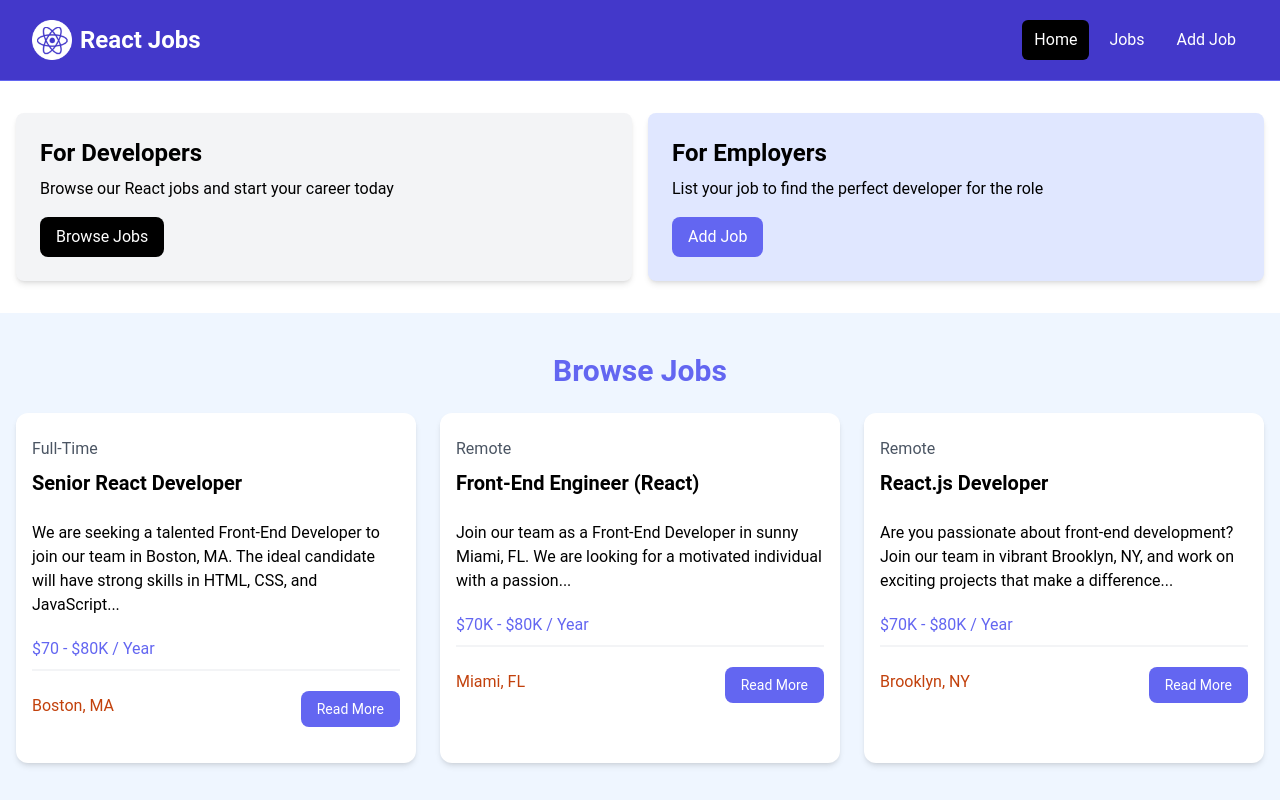
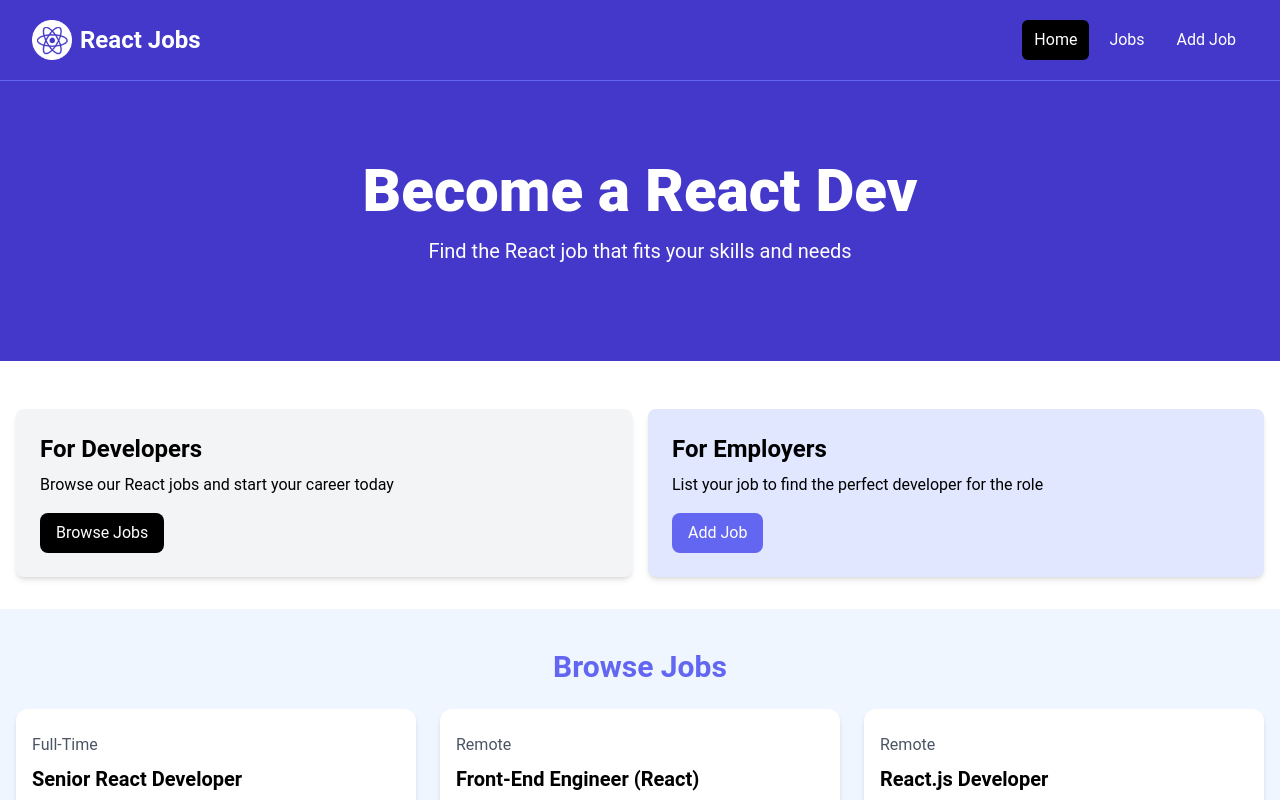
Before and after one commit to kourosh-dev/react-jobs, a React (Vite) app: page / in a window 1280 px wide. Shown: the top 800 px of the page. Built offline with nearby package versions, Linux system fonts and the light colour scheme.

Commit message:
added card component

```diff
--- a/src/App.jsx
+++ b/src/App.jsx
@@ -1,41 +1,14 @@
-import Navbar from "./components/navbar";
+import Navbar from "./components/Navbar";
+import Hero from "./components/Hero";
+import HomeCards from "./components/HomeCards";
+
 
 const App = () => {
   return (
     <>
     <Navbar />
-
-      {/* <!-- Developers and Employers --> */}
-      <section className="py-4">
-        <div className="container-xl lg:container m-auto">
-          <div className="grid grid-cols-1 md:grid-cols-2 gap-4 p-4 rounded-lg">
-            <div className="bg-gray-100 p-6 rounded-lg shadow-md">
-              <h2 className="text-2xl font-bold">For Developers</h2>
-              <p className="mt-2 mb-4">
-                Browse our React jobs and start your career today
-              </p>
-              <a
-                href="/jobs.html"
-                className="inline-block bg-black text-white rounded-lg px-4 py-2 hover:bg-gray-700"
-              >
-                Browse Jobs
-              </a>
-            </div>
-            <div className="bg-indigo-100 p-6 rounded-lg shadow-md">
-              <h2 className="text-2xl font-bold">For Employers</h2>
-              <p className="mt-2 mb-4">
-                List your job to find the perfect developer for the role
-              </p>
-              <a
-                href="/add-job.html"
-                className="inline-block bg-indigo-500 text-white rounded-lg px-4 py-2 hover:bg-indigo-600"
-              >
-                Add Job
-              </a>
-            </div>
-          </div>
-        </div>
-      </section>
+    <Hero />
+    <HomeCards />
 
       {/* <!-- Browse Jobs --> */}
       <section className="bg-blue-50 px-4 py-10">
--- /dev/null
+++ b/src/components/Card.jsx
@@ -0,0 +1,5 @@
+const Card = ({ children, bg = 'bg-gray-100' }) => {
+  return <div className={`${bg} p-6 rounded-lg shadow-md`}>{children}</div>;
+};
+
+export default Card;
--- /dev/null
+++ b/src/components/HomeCards.jsx
@@ -0,0 +1,38 @@
+import Card from "./card";
+
+const HomeCards = () => {
+  return (
+    <section className="py-4">
+      <div className="container-xl lg:container m-auto">
+        <div className="grid grid-cols-1 md:grid-cols-2 gap-4 p-4 rounded-lg">
+          <Card>
+            <h2 className="text-2xl font-bold">For Developers</h2>
+            <p className="mt-2 mb-4">
+              Browse our React jobs and start your career today
+            </p>
+            <a
+              href="/jobs.html"
+              className="inline-block bg-black text-white rounded-lg px-4 py-2 hover:bg-gray-700"
+            >
+              Browse Jobs
+            </a>
+          </Card>
+          <Card bg="bg-indigo-100">
+            <h2 className="text-2xl font-bold">For Employers</h2>
+            <p className="mt-2 mb-4">
+              List your job to find the perfect developer for the role
+            </p>
+            <a
+              href="/add-job.html"
+              className="inline-block bg-indigo-500 text-white rounded-lg px-4 py-2 hover:bg-indigo-600"
+            >
+              Add Job
+            </a>
+          </Card>
+        </div>
+      </div>
+    </section>
+  )
+}
+
+export default HomeCards;
--- a/src/components/hero.jsx
+++ b/src/components/hero.jsx
@@ -1,4 +1,4 @@
-const hero = () => {
+const Hero = () => {
   return (
     <section className="bg-indigo-700 py-20 mb-4">
       <div
@@ -19,4 +19,4 @@ const hero = () => {
   )
 }
 
-export default hero
+export default Hero;
--- a/src/components/navbar.jsx
+++ b/src/components/navbar.jsx
@@ -46,4 +46,4 @@ const Navbar = () => {
   )
 }
 
-export default Navbar
+export default Navbar;
```
